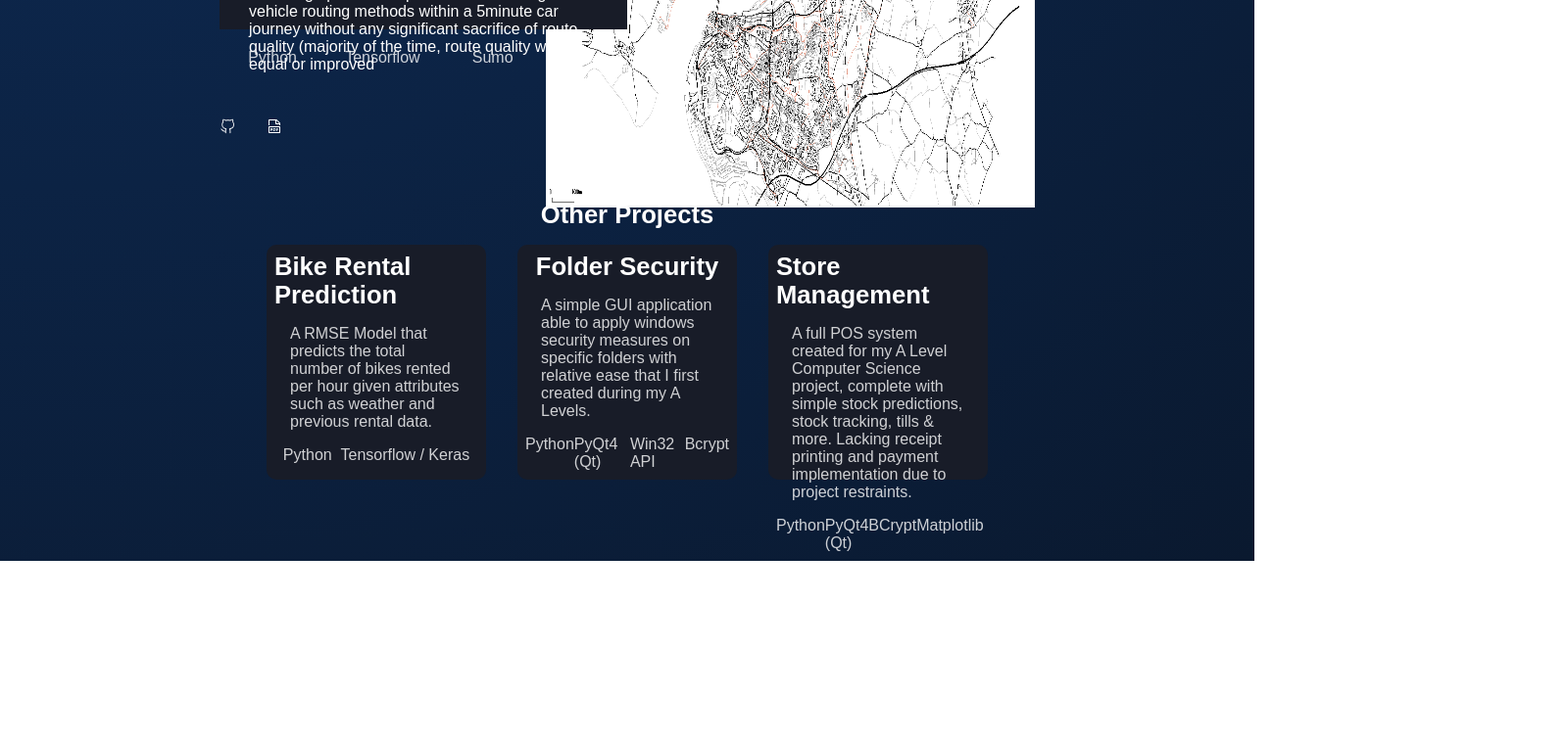
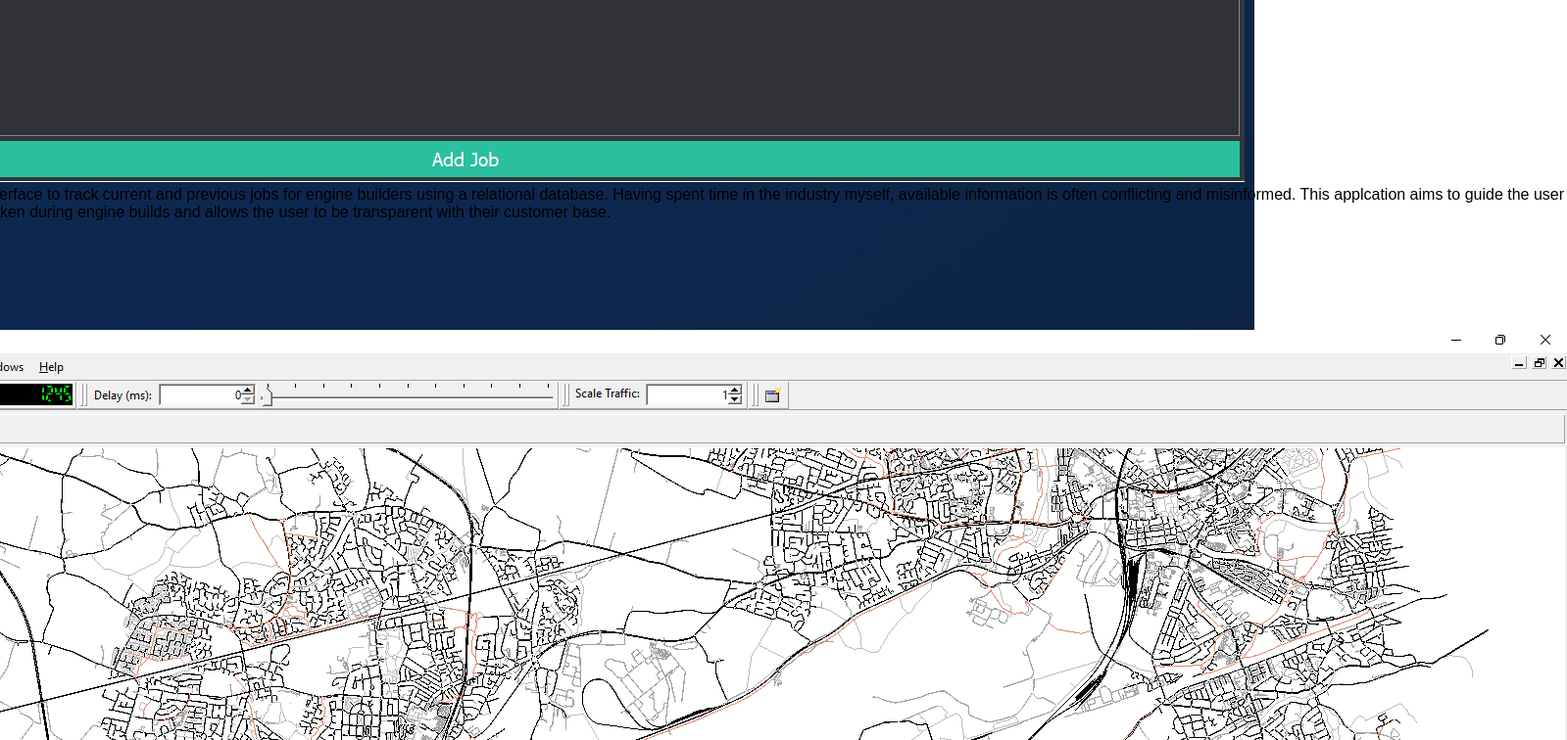
Before and after one commit to JSchoonbrood/Portfolio, a React (Create React App) app: page /projects in a window 1280 px wide. Shown: the part 1080-1836 px from the top of the page at 98% size, 1599 px wide, since content can reach past the window. Before the commit the page ends 1653 px from the top, so only its background shows below. Built offline with nearby package versions, Linux system fonts and the light colour scheme.

Commit message:
SCSS Overhaul & New Style

```diff
--- a/src/components/projects/projects.scss
+++ b/src/components/projects/projects.scss
@@ -1,47 +1,32 @@
 @use "./../../variables";
-.page {
-  height: 200vh;
-}
-.featured-projects {
-  .container {
-    display: flex;
-    flex-direction: column;
-    align-items: center;
-    justify-content: center;
-    list-style: none;
-    li {
-      width: 65%;
-      height: auto;
-      margin: 20px;
-    }
 
 @mixin project {
-      display: grid;
-      grid-template-columns: repeat(10, 10%);
-      grid-template-rows: repeat(6, 20%);
-      .title {
+  @at-root .featured__elements {
+    &-title {
       display: flex;
       width: 100%;
       color: variables.$text-color-active;
       font-size: variables.$subtitle-font-size;
     }
+    &-image {
       .image {
         width: 100%;
-        height: 100%;
+        height: 38vh;
       }
-      .description {
+    }
+    &-desc {
       padding: 30px;
       background-color: variables.$accent-color;
       color: variables.$text-color-default;
+      height: 28vh;
     }
-      .icons {
+    &-tools {
       display: flex;
+      justify-content: space-evenly;
       list-style: none;
       color: variables.$text-color-default;
-        li {
-          display: flex;
-          justify-content: space-evenly;
-        }
+      font-size: variables.$navigation-font-size;
+      &-item {
         a {
           text-decoration: none;
           color: variables.$text-color-default-shadow;
@@ -50,113 +35,169 @@
           color: variables.$text-color-default;
         }
       }
-      .links {
+    }
+    &-links {
       display: flex;
-        a {
-          margin-right: 2rem;
+      .link {
         color: variables.$text-color-default;
         font-weight: variables.$text-font-weight;
+        font-size: variables.$subtitle-font-size;
         text-decoration: none;
+      }
+      .link:hover {
+        color: variables.$text-color-active;
       }
     }
   }
+}
+
+.featured {
+  &__elements {
+    display: flex;
+    flex-direction: column;
+    align-items: center;
+    justify-content: center;
+    list-style: none;
+    &-items {
+      display: grid;
+      grid-template-columns: repeat(10, 10%);
+      grid-template-rows: repeat(5, 20%);
+      width: 65%;
+      height: fit-content;
+      margin: 10px;
+    }
+  }
+
   .project-left {
     @include project();
-      .title {
-        grid-area: 1 / 7 / 2 / 11;
+    .featured__elements {
+      &-title {
+        grid-area: 1 / 9 / 2 / 11;
         justify-content: flex-end;
+        position: relative;
+        align-items: center;
       }
-      .image {
+      &-image {
         grid-area: 1 / 1 / -1 / 7;
       }
-      .description {
+      &-desc {
         grid-area: 2 / 6 / 5 / 11;
         justify-content: flex-end;
       }
-      .icons {
+      &-tools {
         grid-area: 5 / 7 / 6 / 11;
-        justify-content: flex-end;
       }
-      .links {
-        grid-area: 6 / 7 / 7 / 11;
-        justify-content: flex-end;
+      &-links {
+        grid-area: 1 / 7 / 2 / 9;
+        justify-content: flex-start;
+        align-items: center;
+        margin-left: 1.5rem;
+        .link {
+          margin-right: 2rem;
+        }
+      }
     }
   }
 
   .project-right {
     @include project();
-      .title {
-        grid-area: 1 / 1 / 2 / 5;
+    .featured__elements {
+      &-title {
+        grid-area: 1 / 1 / 2 / 3;
         justify-content: flex-start;
       }
-      .image {
+      &-image {
         grid-area: 1 / 5 / -1 / 11;
       }
-      .description {
+      &-desc {
         grid-area: 2 / 1 / 5 / 6;
         justify-content: flex-start;
       }
-      .icons {
+      &-tools {
         grid-area: 5 / 1 / 6 / 5;
-        justify-content: flex-start;
       }
-      .links {
-        grid-area: 6 / 1 / 7 / 5;
-        justify-content: flex-start;
+      &-links {
+        grid-area: 1 / 3 / 2 / 5;
+        justify-content: flex-end;
+        align-items: center;
+        margin-right: 1.5rem;
+        .link {
+          margin-left: 2rem;
+        }
       }
     }
   }
 }
 
-
-.other-projects {
+.other {
   margin-top: 4rem;
-  .other-projects-title {
+  &__elements {
+    display: grid;
+    justify-content: center;
+    grid-template-columns: repeat(3, 20%);
+    grid-auto-flow: row;
+    list-style: none;
+  }
+  &__elements-desc {
+    padding: 1rem;
+    color: variables.$text-color-default;
+  }
+  &__elements-items {
+    display: flex;
+    flex-direction: column;
+    position: relative;
+    bottom: 0;
+    cursor: pointer;
+    margin: 1rem;
+    padding: 0.5rem;
+    border-radius: 10px;
+    background-color: variables.$accent-color;
+    transition: bottom 300ms;
+  }
+  &__elements-links {
+    display: flex;
+    list-style: none;
+    text-decoration: none;
+    justify-content: space-evenly;
+    color: variables.$text-color-default;
+    margin-top: 1rem;
+    .link {
+      color: variables.$text-color-default;
+      font-size: variables.$navigation-font-size;
+      :hover {
+        color: variables.$text-color-active;
+      }
+    }
+  }
+  &__elements-title {
+    display: inline-flex;
+    justify-content: center;
+    color: variables.$text-color-default;
+    font-size: variables.$subtitle-font-size;
+    :hover > & {
+      color: variables.$text-color-active;
+    }
+  }
+  &__elements-tools {
+    display: flex;
+    flex-direction: row;
+    justify-content: space-evenly;
+    align-items: bottom;
+    list-style: none;
+    margin-top: auto;
+  }
+  &__elements-tools-item {
+    color: variables.$text-color-default-shadow;
+  }
+}
+.other-title {
   display: flex;
   font-size: variables.$subtitle-font-size;
   color: variables.$text-color-default;
   justify-content: center;
   align-items: center;
 }
-  .container {
-    display: grid;
-    justify-content: center;
-    grid-template-columns: repeat(3, 20%);
-    grid-auto-flow: row;
-    list-style: none;
-    .other-projects-items {
-      display: flex;
-      flex-direction: column;
-      cursor: pointer;
-      margin: 1rem;
-      height: 15rem;
-      padding: 0.5rem;
-      border-radius: 10px;
-      background-color: variables.$accent-color;
-      color: variables.$text-color-default-shadow;
-      h1 {
-        display: inline-flex;
-        justify-content: center;
-        color: variables.$text-color-default;
-        font-size: variables.$subtitle-font-size;
+.page {
+  height: auto;
+  cursor: default;
 }
-      p {
-        padding: 1rem;
-      }
-      li {
-        display: inline;
-        list-style: none;
-      }
-      .icons {
-        display: inline-flex;
-        justify-content: space-evenly;
-      }
-    }
-    .other-projects-items:hover {
-      h1 {
-        color: variables.$text-color-active;
-      }
-    }
-  }
-
-}
```
Lines whose indentation alone changed are shown as unchanged.
